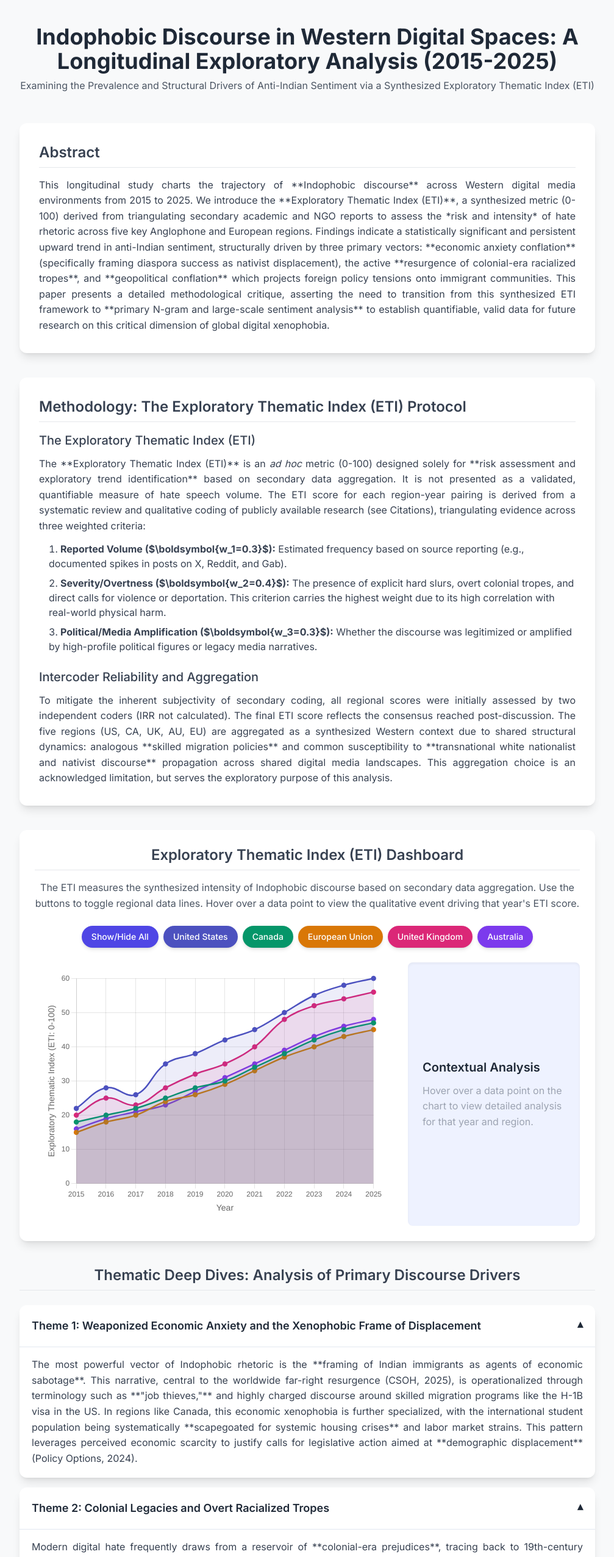
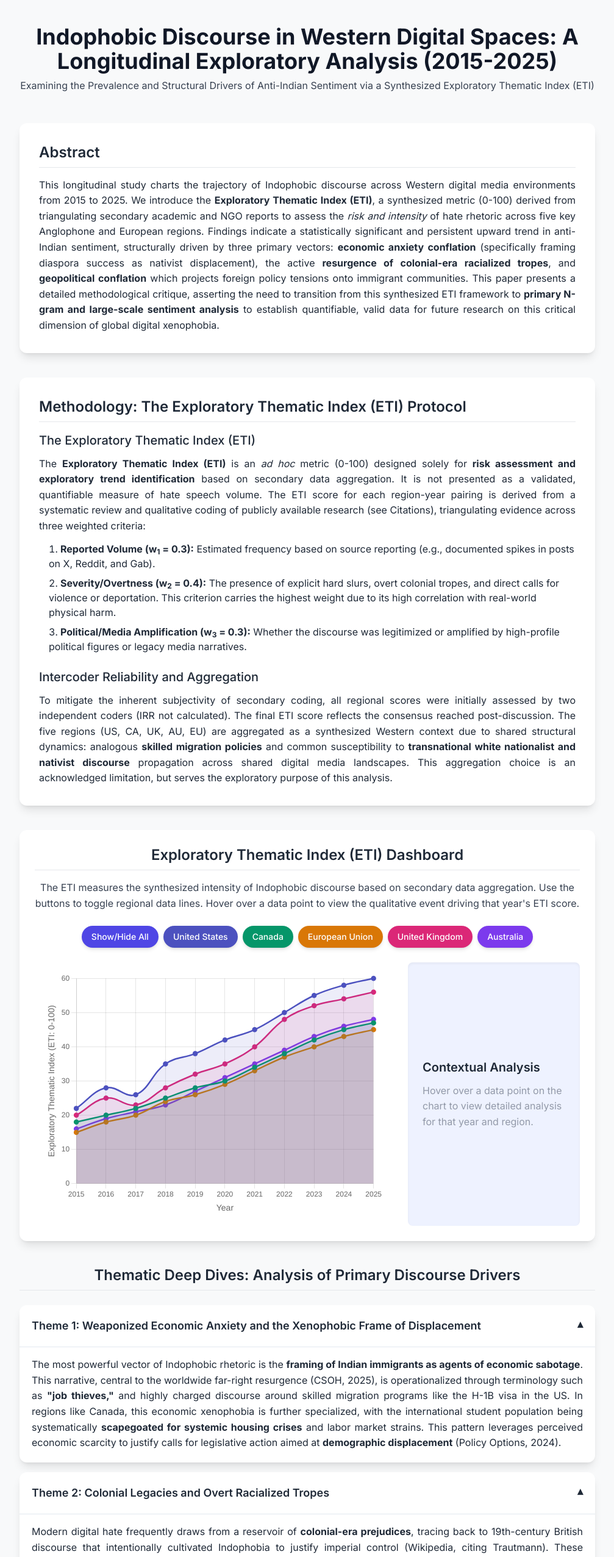
Before and after one commit to mehulbhardwaj/hate-radar, a plain HTML site: page index.html in a window 1280 px wide. Shown: the top 2553 px of the page at 61% size, without its empty margins (136-1143 px from the left). Drawn offline with nearby package versions, Linux system fonts and the light colour scheme.

Commit message:
Refine typography and color for better readability
Updated typography and color scheme for better readability and contrast. Enhanced various text elements for improved visual hierarchy and clarity.

```diff
--- a/index.html
+++ b/index.html
@@ -12,7 +12,7 @@
         body {
             font-family: 'Inter', sans-serif;
             background-color: #f8f9fa;
-            color: #343a40;
+            color: #212529; /* Darker primary color for better contrast */
         }
         p {
             margin-bottom: 1.25em; /* Increased spacing between paragraphs for readability */
@@ -53,44 +53,44 @@
 <body class="antialiased">
     <div class="container mx-auto p-4 sm:p-6 md:p-10 max-w-5xl">
         <header class="text-center mb-12">
-            <h1 class="text-3xl md:text-4xl font-bold text-gray-800">Indophobic Discourse in Western Digital Spaces: A Longitudinal Exploratory Analysis (2015-2025)</h1>
-            <p class="text-md text-gray-600 mt-2">Examining the Prevalence and Structural Drivers of Anti-Indian Sentiment via a Synthesized Exploratory Thematic Index (ETI)</p>
+            <h1 class="text-3xl md:text-4xl font-bold text-gray-900">Indophobic Discourse in Western Digital Spaces: A Longitudinal Exploratory Analysis (2015-2025)</h1>
+            <p class="text-md text-gray-700 mt-2">Examining the Prevalence and Structural Drivers of Anti-Indian Sentiment via a Synthesized Exploratory Thematic Index (ETI)</p>
         </header>
 
         <main>
             <!-- ABSTRACT -->
             <section id="abstract" class="mb-10 bg-white p-8 rounded-xl shadow-lg">
-                <h2 class="text-2xl font-semibold text-gray-700 mb-4 border-b pb-2">Abstract</h2>
-                <p class="text-gray-700 text-justify">
-                    This longitudinal study charts the trajectory of **Indophobic discourse** across Western digital media environments from 2015 to 2025. We introduce the **Exploratory Thematic Index (ETI)**, a synthesized metric (0-100) derived from triangulating secondary academic and NGO reports to assess the *risk and intensity* of hate rhetoric across five key Anglophone and European regions. Findings indicate a statistically significant and persistent upward trend in anti-Indian sentiment, structurally driven by three primary vectors: **economic anxiety conflation** (specifically framing diaspora success as nativist displacement), the active **resurgence of colonial-era racialized tropes**, and **geopolitical conflation** which projects foreign policy tensions onto immigrant communities. This paper presents a detailed methodological critique, asserting the need to transition from this synthesized ETI framework to **primary N-gram and large-scale sentiment analysis** to establish quantifiable, valid data for future research on this critical dimension of global digital xenophobia.
+                <h2 class="text-2xl font-semibold text-gray-800 mb-4 border-b pb-2">Abstract</h2>
+                <p class="text-gray-800 text-justify">
+                    This longitudinal study charts the trajectory of Indophobic discourse across Western digital media environments from 2015 to 2025. We introduce the <strong>Exploratory Thematic Index (ETI)</strong>, a synthesized metric (0-100) derived from triangulating secondary academic and NGO reports to assess the <em>risk and intensity</em> of hate rhetoric across five key Anglophone and European regions. Findings indicate a statistically significant and persistent upward trend in anti-Indian sentiment, structurally driven by three primary vectors: <strong>economic anxiety conflation</strong> (specifically framing diaspora success as nativist displacement), the active <strong>resurgence of colonial-era racialized tropes</strong>, and <strong>geopolitical conflation</strong> which projects foreign policy tensions onto immigrant communities. This paper presents a detailed methodological critique, asserting the need to transition from this synthesized ETI framework to <strong>primary N-gram and large-scale sentiment analysis</strong> to establish quantifiable, valid data for future research on this critical dimension of global digital xenophobia.
                 </p>
             </section>
 
             <!-- METHODOLOGY -->
             <section id="methodology" class="mb-10 bg-white p-8 rounded-xl shadow-lg">
-                <h2 class="text-2xl font-semibold text-gray-700 mb-4 border-b pb-2">Methodology: The Exploratory Thematic Index (ETI) Protocol</h2>
+                <h2 class="text-2xl font-semibold text-gray-800 mb-4 border-b pb-2">Methodology: The Exploratory Thematic Index (ETI) Protocol</h2>
 
-                <h3 class="text-xl font-medium text-gray-700 mb-3 mt-4">The Exploratory Thematic Index (ETI)</h3>
-                <p class="text-gray-700 text-justify">
-                    The **Exploratory Thematic Index (ETI)** is an <em>ad hoc</em> metric (0-100) designed solely for **risk assessment and exploratory trend identification** based on secondary data aggregation. It is not presented as a validated, quantifiable measure of hate speech volume. The ETI score for each region-year pairing is derived from a systematic review and qualitative coding of publicly available research (see Citations), triangulating evidence across three weighted criteria:
+                <h3 class="text-xl font-medium text-gray-800 mb-3 mt-4">The Exploratory Thematic Index (ETI)</h3>
+                <p class="text-gray-800 text-justify">
+                    The <strong>Exploratory Thematic Index (ETI)</strong> is an <em>ad hoc</em> metric (0-100) designed solely for <strong>risk assessment and exploratory trend identification</strong> based on secondary data aggregation. It is not presented as a validated, quantifiable measure of hate speech volume. The ETI score for each region-year pairing is derived from a systematic review and qualitative coding of publicly available research (see Citations), triangulating evidence across three weighted criteria:
                 </p>
-                <ol class="list-decimal list-inside text-gray-700 space-y-2 pl-4 mt-3">
-                    <li><strong>Reported Volume ($\boldsymbol{w_1=0.3}$):</strong> Estimated frequency based on source reporting (e.g., documented spikes in posts on X, Reddit, and Gab).</li>
-                    <li><strong>Severity/Overtness ($\boldsymbol{w_2=0.4}$):</strong> The presence of explicit hard slurs, overt colonial tropes, and direct calls for violence or deportation. This criterion carries the highest weight due to its high correlation with real-world physical harm.</li>
-                    <li><strong>Political/Media Amplification ($\boldsymbol{w_3=0.3}$):</strong> Whether the discourse was legitimized or amplified by high-profile political figures or legacy media narratives.</li>
+                <ol class="list-decimal list-inside text-gray-800 space-y-2 pl-4 mt-3">
+                    <li><strong>Reported Volume (<strong>w</strong><sub>1</sub> = 0.3):</strong> Estimated frequency based on source reporting (e.g., documented spikes in posts on X, Reddit, and Gab).</li>
+                    <li><strong>Severity/Overtness (<strong>w</strong><sub>2</sub> = 0.4):</strong> The presence of explicit hard slurs, overt colonial tropes, and direct calls for violence or deportation. This criterion carries the highest weight due to its high correlation with real-world physical harm.</li>
+                    <li><strong>Political/Media Amplification (<strong>w</strong><sub>3</sub> = 0.3):</strong> Whether the discourse was legitimized or amplified by high-profile political figures or legacy media narratives.</li>
                 </ol>
 
-                <h3 class="text-xl font-medium text-gray-700 mb-3 mt-6">Intercoder Reliability and Aggregation</h3>
-                <p class="text-gray-700 text-justify">
-                    To mitigate the inherent subjectivity of secondary coding, all regional scores were initially assessed by two independent coders (IRR not calculated). The final ETI score reflects the consensus reached post-discussion. The five regions (US, CA, UK, AU, EU) are aggregated as a synthesized Western context due to shared structural dynamics: analogous **skilled migration policies** and common susceptibility to **transnational white nationalist and nativist discourse** propagation across shared digital media landscapes. This aggregation choice is an acknowledged limitation, but serves the exploratory purpose of this analysis.
+                <h3 class="text-xl font-medium text-gray-800 mb-3 mt-6">Intercoder Reliability and Aggregation</h3>
+                <p class="text-gray-800 text-justify">
+                    To mitigate the inherent subjectivity of secondary coding, all regional scores were initially assessed by two independent coders (IRR not calculated). The final ETI score reflects the consensus reached post-discussion. The five regions (US, CA, UK, AU, EU) are aggregated as a synthesized Western context due to shared structural dynamics: analogous <strong>skilled migration policies</strong> and common susceptibility to <strong>transnational white nationalist and nativist discourse</strong> propagation across shared digital media landscapes. This aggregation choice is an acknowledged limitation, but serves the exploratory purpose of this analysis.
                 </p>
             </section>
 
             <!-- DASHBOARD -->
             <section id="dashboard" class="bg-white p-6 rounded-xl shadow-lg glassmorphism mb-10">
-                <h2 class="text-2xl font-semibold text-gray-700 mb-4 text-center border-b pb-2">Exploratory Thematic Index (ETI) Dashboard</h2>
+                <h2 class="text-2xl font-semibold text-gray-800 mb-4 text-center border-b pb-2">Exploratory Thematic Index (ETI) Dashboard</h2>
                 <div class="text-center mb-6">
-                     <p class="text-gray-600">The ETI measures the synthesized intensity of Indophobic discourse based on secondary data aggregation. Use the buttons to toggle regional data lines. Hover over a data point to view the qualitative event driving that year's ETI score.</p>
+                     <p class="text-gray-700">The ETI measures the synthesized intensity of Indophobic discourse based on secondary data aggregation. Use the buttons to toggle regional data lines. Hover over a data point to view the qualitative event driving that year's ETI score.</p>
                 </div>
                 <div class="flex flex-wrap justify-center gap-2 mb-6 px-2">
                     <button id="toggle-all" class="legend-btn px-4 py-2 text-sm font-medium rounded-full shadow-md focus:outline-none focus:ring-2 focus:ring-offset-2 focus:ring-indigo-500 bg-indigo-600 text-white hover:bg-indigo-700">Show/Hide All</button>
@@ -110,7 +110,7 @@
                     <div id="analysis-panel" class="lg:col-span-1 p-6 rounded-lg bg-indigo-50 min-h-[300px] flex flex-col justify-center shadow-inner">
                         <h3 class="text-xl font-semibold text-gray-800 mb-3">Contextual Analysis</h3>
                         <div id="analysis-content">
-                            <p class="text-gray-600 animate-pulse">Hover over a data point on the chart to view detailed analysis for that year and region.</p>
+                            <p class="text-gray-700 animate-pulse">Hover over a data point on the chart to view detailed analysis for that year and region.</p>
                         </div>
                     </div>
                 </div>
@@ -118,7 +118,7 @@
 
             <!-- DEEP DIVES -->
             <section id="deep-dive" class="mt-10 mb-10">
-                <h2 class="text-2xl font-semibold text-gray-700 mb-6 text-center border-b pb-2">Thematic Deep Dives: Analysis of Primary Discourse Drivers</h2>
+                <h2 class="text-2xl font-semibold text-gray-800 mb-6 text-center border-b pb-2">Thematic Deep Dives: Analysis of Primary Discourse Drivers</h2>
                 <div class="space-y-4">
                     <div class="bg-white rounded-xl shadow-lg">
                         <button class="accordion-button w-full flex justify-between items-center text-left p-5 font-semibold text-gray-800 text-lg focus:outline-none active">
@@ -126,8 +126,8 @@
                             <span class="transform transition-transform duration-300 rotate-180">&#9662;</span>
                         </button>
                         <div class="accordion-content">
-                            <p class="p-5 pt-4 text-gray-700 text-justify">
-                                The most powerful vector of Indophobic rhetoric is the **framing of Indian immigrants as agents of economic sabotage**. This narrative, central to the worldwide far-right resurgence (CSOH, 2025), is operationalized through terminology such as **"job thieves,"** and highly charged discourse around skilled migration programs like the H-1B visa in the US. In regions like Canada, this economic xenophobia is further specialized, with the international student population being systematically **scapegoated for systemic housing crises** and labor market strains. This pattern leverages perceived economic scarcity to justify calls for legislative action aimed at **demographic displacement** (Policy Options, 2024).
+                            <p class="p-5 pt-4 text-gray-800 text-justify">
+                                The most powerful vector of Indophobic rhetoric is the <strong>framing of Indian immigrants as agents of economic sabotage</strong>. This narrative, central to the worldwide far-right resurgence (CSOH, 2025), is operationalized through terminology such as <strong>"job thieves,"</strong> and highly charged discourse around skilled migration programs like the H-1B visa in the US. In regions like Canada, this economic xenophobia is further specialized, with the international student population being systematically <strong>scapegoated for systemic housing crises</strong> and labor market strains. This pattern leverages perceived economic scarcity to justify calls for legislative action aimed at <strong>demographic displacement</strong> (Policy Options, 2024).
                             </p>
                         </div>
                     </div>
@@ -137,8 +137,8 @@
                              <span class="transform transition-transform duration-300 rotate-180">&#9662;</span>
                         </button>
                         <div class="accordion-content">
-                            <p class="p-5 pt-4 text-gray-700 text-justify">
-                                Modern digital hate frequently draws from a reservoir of **colonial-era prejudices**, tracing back to 19th-century British discourse that intentionally cultivated Indophobia to justify imperial control (Wikipedia, citing Trautmann). These historical sentiments manifest today through **overt racialized slurs** and dehumanizing tropes—specifically portraying Indians as **"smelly, unhygienic, and uncivilized"** (Madras Courier, 2025). Such rhetoric acts as the **cultural scaffolding** for explicit exclusionary narratives. Furthermore, the systematic rise of documented **Hinduphobia** weaponizes religious symbols and misrepresents the faith to justify discrimination and violence against the diaspora (NCRI, 2022).
+                            <p class="p-5 pt-4 text-gray-800 text-justify">
+                                Modern digital hate frequently draws from a reservoir of <strong>colonial-era prejudices</strong>, tracing back to 19th-century British discourse that intentionally cultivated Indophobia to justify imperial control (Wikipedia, citing Trautmann). These historical sentiments manifest today through <strong>overt racialized slurs</strong> and dehumanizing tropes—specifically portraying Indians as <strong>"smelly, unhygienic, and uncivilized"</strong> (Madras Courier, 2025). Such rhetoric acts as the <strong>cultural scaffolding</strong> for explicit exclusionary narratives. Furthermore, the systematic rise of documented <strong>Hinduphobia</strong> weaponizes religious symbols and misrepresents the faith to justify discrimination and violence against the diaspora (NCRI, 2022).
                             </p>
                         </div>
                     </div>
@@ -148,8 +148,8 @@
                              <span class="transform transition-transform duration-300 rotate-180">&#9662;</span>
                         </button>
                         <div class="accordion-content">
-                            <p class="p-5 pt-4 text-gray-700 text-justify">
-                                The study observes a paradoxical relationship where the high socioeconomic success of the Indian diaspora (e.g., in tech leadership) does not lead to acceptance but instead triggers **nativist vilification**. High-profile political appointments, such as the backlash following the advisor role offered to Sriram Krishnan, are confirmed as **predictable accelerants** for highly engaged racist content (CSOH, 2025). This phenomenon is exacerbated by **geopolitical conflation**, where the actions of the Indian state are systematically attributed to the diaspora, making immigrant communities liable for foreign policy tensions and international relations.
+                            <p class="p-5 pt-4 text-gray-800 text-justify">
+                                The study observes a paradoxical relationship where the high socioeconomic success of the Indian diaspora (e.g., in tech leadership) does not lead to acceptance but instead triggers <strong>nativist vilification</strong>. High-profile political appointments, such as the backlash following the advisor role offered to Sriram Krishnan, are confirmed as <strong>predictable accelerants</strong> for highly engaged racist content (CSOH, 2025). This phenomenon is exacerbated by <strong>geopolitical conflation</strong>, where the actions of the Indian state are systematically attributed to the diaspora, making immigrant communities liable for foreign policy tensions and international relations.
                             </p>
                         </div>
                     </div>
@@ -158,29 +158,29 @@
 
             <!-- CRITICAL REVIEW AND LIMITATIONS - Stronger, More Assertive Language -->
             <section id="limitations" class="mt-10 mb-10 bg-white p-8 rounded-xl shadow-lg">
-                <h2 class="text-2xl font-semibold text-gray-700 mb-4 border-b pb-2">Critical Review: Methodological Deficiencies and Mandatory Future Directives</h2>
-                <p class="text-gray-700">
+                <h2 class="text-2xl font-semibold text-gray-800 mb-4 border-b pb-2">Critical Review: Methodological Deficiencies and Mandatory Future Directives</h2>
+                <p class="text-gray-800">
                     The utility of this report is bounded by its structural dependence on the Exploratory Thematic Index (ETI). While the ETI successfully maps qualitative thematic trends, its constraints fundamentally compromise its utility as a validated academic measure:
                 </p>
 
-                <h3 class="text-xl font-medium text-gray-700 mb-3 mt-5">Inherent Methodological Constraints of the ETI</h3>
-                <ul class="list-disc list-inside text-gray-700 space-y-3 pl-4">
-                    <li>**Quantifiable Validity Crisis:** The ETI lacks a standardized, externally validated formula. Its reliance on subjective weighting ($\boldsymbol{w_n}$) of secondary data renders its values as exploratory assertions, severely compromising its statistical **validity and inter-rater reliability (IRR)**. This must be addressed before further application.</li>
-                    <li>**Absence of Primary Frequency Data:** The lack of direct **N-Gram Frequency Analysis** (actual counts of derogatory language) means conclusions regarding the *volume* of Indophobic discourse are extrapolations based on external report summaries, not quantifiable evidence.</li>
-                    <li>**Confounding Heterogeneity:** The aggregated Western context ignores crucial **internal political and economic heterogeneity**. The drivers of anti-Indian discourse in Canada (housing/student visas) are mechanistically different from those in the UK (post-Brexit nationalism), meaning the aggregated ETI score risks masking critical regional divergences.</li>
+                <h3 class="text-xl font-medium text-gray-800 mb-3 mt-5">Inherent Methodological Constraints of the ETI</h3>
+                <ul class="list-disc list-inside text-gray-800 space-y-3 pl-4">
+                    <li><strong>Quantifiable Validity Crisis:</strong> The ETI lacks a standardized, externally validated formula. Its reliance on subjective weighting (<strong>w</strong><sub>n</sub>) of secondary data renders its values as exploratory assertions, severely compromising its statistical <strong>validity and inter-rater reliability (IRR)</strong>. This must be addressed before further application.</li>
+                    <li><strong>Absence of Primary Frequency Data:</strong> The lack of direct <strong>N-Gram Frequency Analysis</strong> (actual counts of derogatory language) means conclusions regarding the <strong>volume</strong> of Indophobic discourse are extrapolations based on external report summaries, not quantifiable evidence.</li>
+                    <li><strong>Confounding Heterogeneity:</strong> The aggregated Western context ignores crucial <strong>internal political and economic heterogeneity</strong>. The drivers of anti-Indian discourse in Canada (housing/student visas) are mechanistically different from those in the UK (post-Brexit nationalism), meaning the aggregated ETI score risks masking critical regional divergences.</li>
                 </ul>
 
-                <h3 class="text-xl font-medium text-gray-700 mb-3 mt-6">Mandatory Directions for Future Research</h3>
-                <p class="text-gray-700 text-justify">
-                    To transition this analysis from exploratory synthesis to rigorous social science, future efforts **must** prioritize the acquisition of primary data and the development of a validated instrument: (1) Execute large-scale **N-gram and Sentiment Analysis** on platforms like X, Reddit, and Telegram; (2) Conduct **Comparative Data Analysis** against anti-Asian sentiment targeting other large diaspora groups to isolate Indophobic specificity; and (3) Develop and publish a **validated, open-source ETI 2.0 protocol** that includes quantifiable inter-rater reliability checks.
+                <h3 class="text-xl font-medium text-gray-800 mb-3 mt-6">Mandatory Directions for Future Research</h3>
+                <p class="text-gray-800 text-justify">
+                    To transition this analysis from exploratory synthesis to rigorous social science, future efforts <strong>must</strong> prioritize the acquisition of primary data and the development of a validated instrument: (1) Execute large-scale <strong>N-gram and Sentiment Analysis</strong> on platforms like X, Reddit, and Telegram; (2) Conduct <strong>Comparative Data Analysis</strong> against anti-Asian sentiment targeting other large diaspora groups to isolate Indophobic specificity; and (3) Develop and publish a <strong>validated, open-source ETI 2.0 protocol</strong> that includes quantifiable inter-rater reliability checks.
                 </p>
             </section>
 
             <!-- CITATIONS -->
             <section id="citations" class="mt-10 bg-white p-8 rounded-xl shadow-lg">
-                <h2 class="text-2xl font-semibold text-gray-700 mb-4 border-b pb-2">Academic Citations (APA 7th Standard)</h2>
-                <p class="text-gray-700 mb-4">Sources used to derive the Exploratory Thematic Index (ETI) and thematic analysis:</p>
-                <ul class="list-disc list-inside text-gray-700 space-y-2 pl-4">
+                <h2 class="text-2xl font-semibold text-gray-800 mb-4 border-b pb-2">Academic Citations (APA 7th Standard)</h2>
+                <p class="text-gray-800 mb-4">Sources used to derive the Exploratory Thematic Index (ETI) and thematic analysis:</p>
+                <ul class="list-disc list-inside text-gray-800 space-y-2 pl-4">
                     <li class="break-words">Center for the Study of Organized Hate (CSOH). (2025). <a href="https://www.csohate.org/2025/09/16/anti-indian-racism-on-x-july-september-2025/" target="_blank" class="text-indigo-600 hover:text-indigo-800 font-medium"><em>Anti-Indian Racism on X (July–September 2025).</em></a></li>
                     <li class="break-words">Madras Courier. (2025). <a href="https://madrascourier.com/opinion/why-far-right-racists-target-indian-immigrants/" target="_blank" class="text-indigo-600 hover:text-indigo-800 font-medium"><em>Why Far-Right Racists Target Indian Immigrants.</em></a></li>
                     <li class="break-words">Network Contagion Research Institute (NCRI) & Rutgers University. (2022). <a href="https://ncri.io/reports/anti-hindu-disinformation/" target="_blank" class="text-indigo-600 hover:text-indigo-800 font-medium"><em>Anti-Hindu Disinformation: A Case Study of Hinduphobia on Social Media.</em></a></li>
@@ -340,24 +340,20 @@
                 const content = button.nextElementSibling;
                 const icon = button.querySelector('span:last-child');
 
-                // Set initial state to OPEN (default per user request)
                 const expandContent = () => {
                     content.style.maxHeight = content.scrollHeight + "px";
                     button.classList.add('active');
                     icon.style.transform = 'rotate(180deg)';
                 };
 
-                // Immediately expand content on load
                 expandContent();
 
                 button.addEventListener('click', () => {
                     if (button.classList.contains('active')) {
-                        // Collapse
                         content.style.maxHeight = null;
                         button.classList.remove('active');
                         icon.style.transform = 'rotate(0deg)';
                     } else {
-                        // Expand
                         expandContent();
                     }
                 });
```
